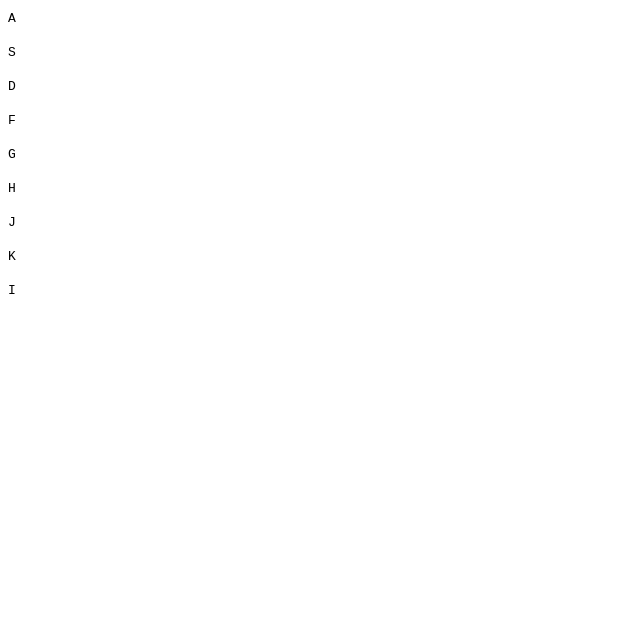
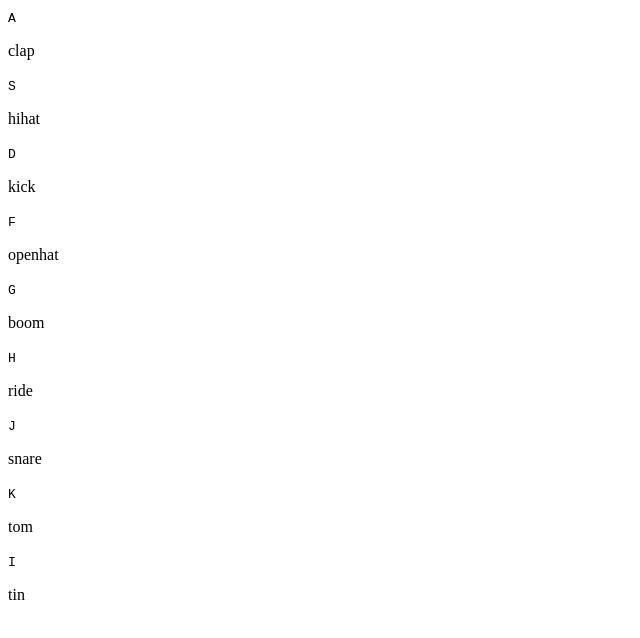
Before and after one commit to Asilo5/drum-kit-1, a plain HTML site: page index.html in a window 1280 px wide. Shown: the whole page, without its empty margins (0-640 px from the left). Drawn offline with Linux system fonts and the light colour scheme.

Commit message:
Add sound message to p tag and class

```diff
--- a/index.html
+++ b/index.html
@@ -9,39 +9,39 @@
      <main class='keys'>
          <section data-key='65' class='key'>
             <kbd>A</kbd>
-            <p></p>
+            <p class='sound'>clap</p>
          </section>
          <section data-key='83' class='key'>
             <kbd>S</kbd>
-            <p></p>
+            <p class='sound'>hihat</p>
         </section>
         <section data-key='68' class='key'>
             <kbd>D</kbd>
-            <p></p>
+            <p class='sound'>kick</p>
         </section>
         <section data-key='70' class='key'>
             <kbd>F</kbd>
-            <p></p>
+            <p class='sound'>openhat</p>
         </section>
         <section data-key='71' class='key'>
             <kbd>G</kbd>
-            <p></p>
+            <p class='sound'>boom</p>
         </section>
         <section data-key='72' class='key'>
             <kbd>H</kbd>
-            <p></p>
+            <p class='sound'>ride</p>
         </section>
         <section data-key='' class='key'>
             <kbd>J</kbd>
-            <p></p>
+            <p class='sound'>snare</p>
         </section>
         <section data-key='' class='key'>
             <kbd>K</kbd>
-            <p></p>
+            <p class='sound'>tom</p>
         </section>
         <section data-key='' class='key'>
             <kbd>I</kbd>
-            <p></p>
+            <p class='sound'>tin</p>
         </section>
      </main>
   </body>
```
